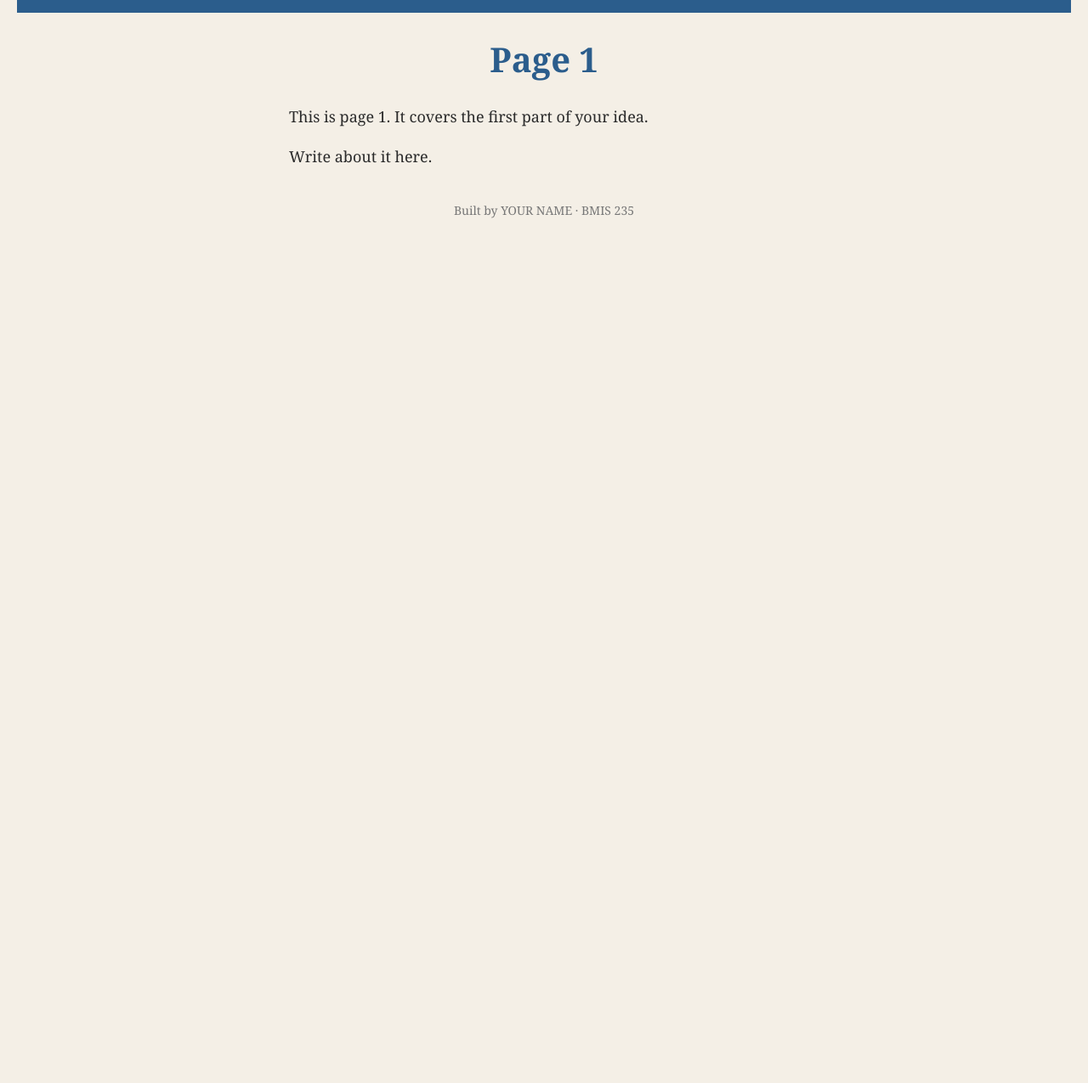
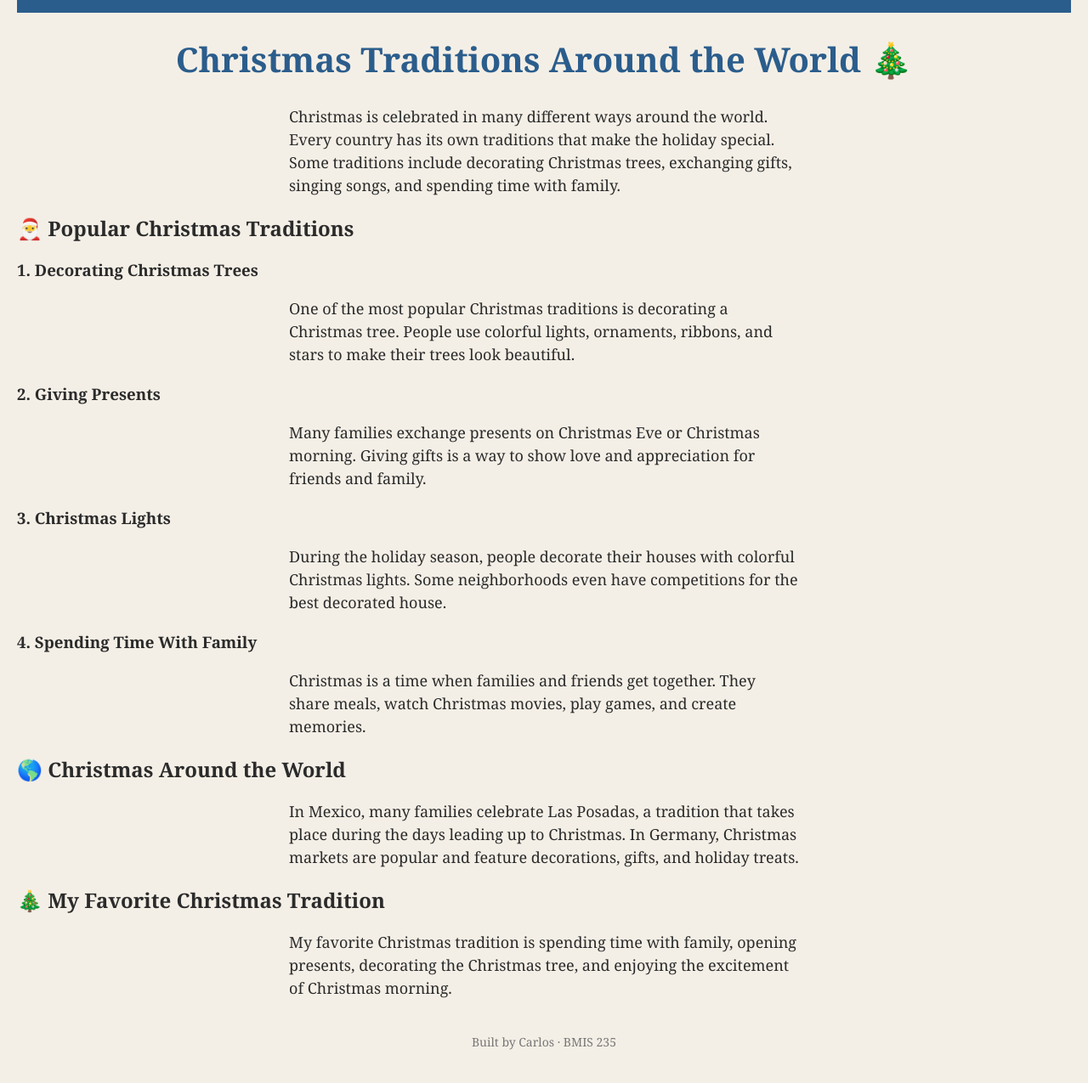
Before and after one commit to 4rlos/bmis235-html-4, a plain HTML site: page page1.html in a window 1280 px wide. Shown: the part 71-1346 px from the top of the page at 85% size. Before the commit the page ends 800 px from the top, so only its background shows below. Drawn offline with Linux system fonts and the light colour scheme.

Commit message:
Update page1.html

```diff
--- a/page1.html
+++ b/page1.html
@@ -1,39 +1,97 @@
+
 <!DOCTYPE html>
 <!--
-  Author: YOUR NAME
-  GU username: YOUR-GU-USERNAME
+  Author: Carlos
+  GU username: Cmurillopavon
   Course: BMIS 235 - HTML-3
 -->
 <html lang="en">
+
 <head>
 <meta charset="utf-8">
 <meta name="author" content="YOUR NAME">
-<title>Page 1</title>
+<title>Christmas Traditions</title>
 
-<!-- this one line connects the page to the stylesheet -->
 <link rel="stylesheet" href="styles.css">
 </head>
+
 <body>
 
-<!-- ===== MENU ============================================================
-     The menu is four links. Each link wraps an image instead of words.
-     Build it once on this page, check that every link works,
-     then copy the whole <nav> block and paste it over the menu on the
-     other three pages, so every page has the exact same menu.
-     ===================================================================== -->
+<!-- Navigation Menu -->
 <nav>
     <a href="index.html"><img src="img/home.png" alt="Home"></a>
-    <a href="page1.html"><img src="img/page1.png" alt="Page 1"></a>
-    <a href="page2.html"><img src="img/page2.png" alt="Page 2"></a>
-    <a href="page3.html"><img src="img/page3.png" alt="Page 3"></a>
+    <a href="page1.html"><img src="img/page1.png" alt="Christmas Traditions"></a>
+    <a href="page2.html"><img src="img/page2.png" alt="Christmas Food"></a>
+    <a href="page3.html"><img src="img/page3.png" alt="Christmas Music"></a>
 </nav>
 
-<h1>Page 1</h1>
-<p>This is page 1. It covers the first part of your idea.</p>
-<p>Write about it here.</p>
+<!-- Main Content -->
+<h1>Christmas Traditions Around the World 🎄</h1>
 
-<!-- Footer: fill in your name -->
-<footer>Built by YOUR NAME &middot; BMIS 235</footer>
+<p>
+Christmas is celebrated in many different ways around the world.
+Every country has its own traditions that make the holiday special.
+Some traditions include decorating Christmas trees, exchanging gifts,
+singing songs, and spending time with family.
+</p>
+
+<h2>🎅 Popular Christmas Traditions</h2>
+
+<h3>1. Decorating Christmas Trees</h3>
+
+<p>
+One of the most popular Christmas traditions is decorating a Christmas tree.
+People use colorful lights, ornaments, ribbons, and stars to make their
+trees look beautiful.
+</p>
+
+<h3>2. Giving Presents</h3>
+
+<p>
+Many families exchange presents on Christmas Eve or Christmas morning.
+Giving gifts is a way to show love and appreciation for friends and family.
+</p>
+
+<h3>3. Christmas Lights</h3>
+
+<p>
+During the holiday season, people decorate their houses with colorful
+Christmas lights. Some neighborhoods even have competitions for the
+best decorated house.
+</p>
+
+<h3>4. Spending Time With Family</h3>
+
+<p>
+Christmas is a time when families and friends get together.
+They share meals, watch Christmas movies, play games, and create memories.
+</p>
+
+<!-- Christmas Fun Fact -->
+<div class="showcase">
+
+<h2>🌎 Christmas Around the World</h2>
+
+<p>
+In Mexico, many families celebrate Las Posadas, a tradition that takes
+place during the days leading up to Christmas. In Germany, Christmas
+markets are popular and feature decorations, gifts, and holiday treats.
+</p>
+
+<h2>🎄 My Favorite Christmas Tradition</h2>
+
+<p>
+My favorite Christmas tradition is spending time with family,
+opening presents, decorating the Christmas tree, and enjoying
+the excitement of Christmas morning.
+</p>
+
+</div>
+
+<!-- Footer -->
+<footer>
+Built by Carlos &middot; BMIS 235
+</footer>
 
 </body>
 </html>
```
